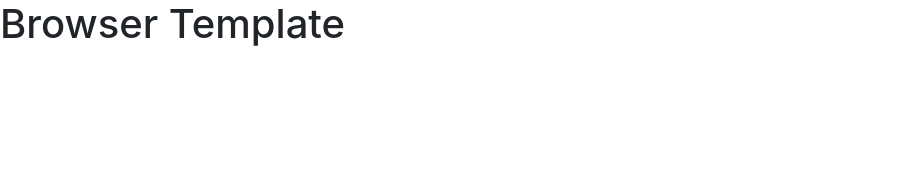
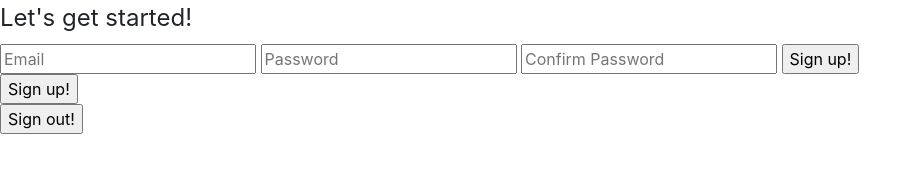
Before and after one commit to liquidsteel49/tic-tac-toe-client, a website built with webpack: page index.html in a window 1280 px wide. Shown: the whole page, without its empty margins (0-922 px from the left). Built offline with nearby package versions, Linux system fonts and the light colour scheme.

Commit message:
user registry put in the sign up, sign in, and sign out buttons user name and password fields are in Nothing is functional yet

```diff
--- a/index.html
+++ b/index.html
@@ -12,6 +12,25 @@
       <script src="public/application.js" type="text/javascript" charset="utf-8" defer></script>
     </head>
     <body>
-      <h1>Browser Template</h1>
+      <form id="user-registry">
+
+        <fieldset id="sign-up">
+          <input type="text" name="credentials[email]" placeholder="Email">
+          <input type="password" name="credentials[password]" placeholder="Password">
+          <input type="password" name="credentials[password_confirmation]" placeholder="Confirm Password">
+        <input type="submit" value="Sign up!">
+          <legend>Let's get started!</legend>
+        </fieldset>
+
+        <fieldset id="sign-in">
+          <input type="submit" value="Sign up!">
+        </fieldset>
+
+        <fieldset id="sign-out">
+          <input type="submit" value="Sign out!">
+        </fieldset>
+
+      </form>
+
     </body>
 </html>
```
